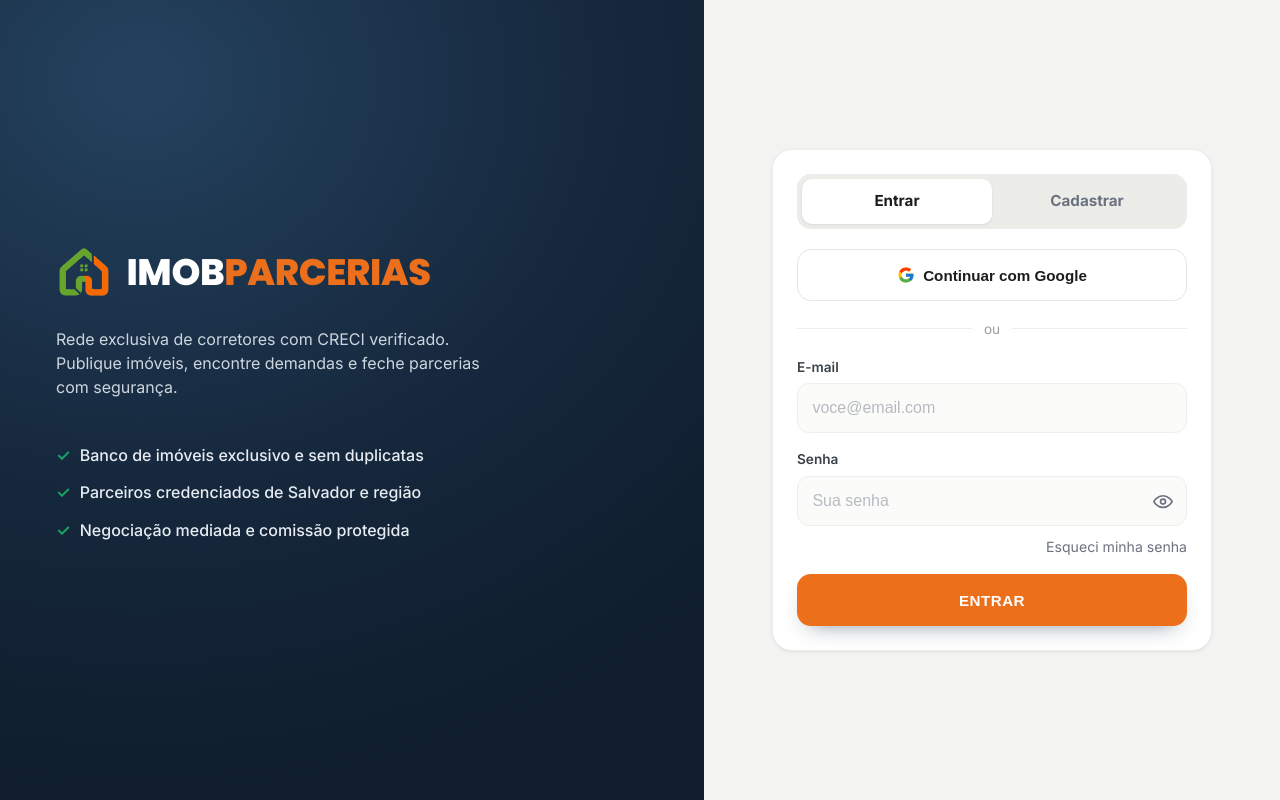
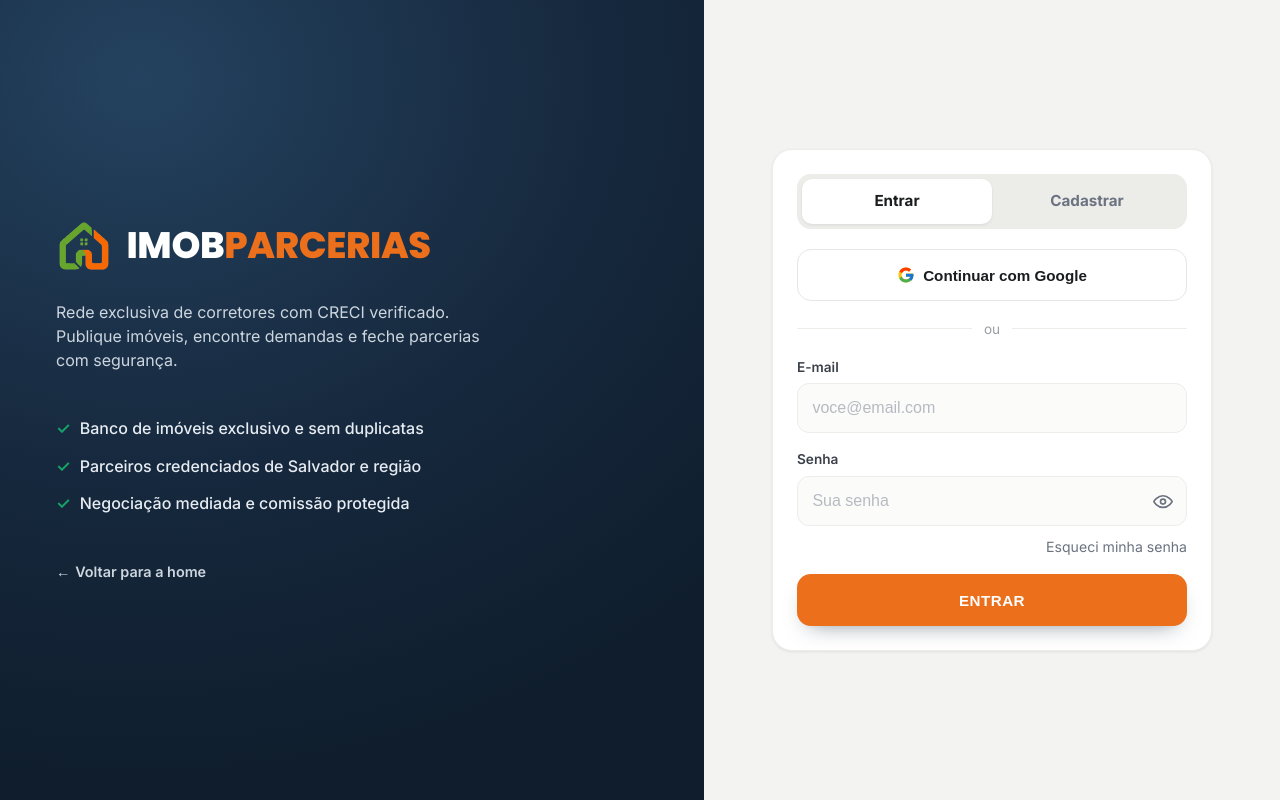
Before and after one commit to mvgestaodeimoveis-cell/IMOBPARCERIAS-MVP, a Next.js app in the folder apps/web/: page /login in a window 1280 px wide. Built offline with nearby package versions, Linux system fonts and the light colour scheme.

Commit message:
feat(web): link 'Voltar para a home' nas telas de auth (login/cadastro) + logo clicavel

```diff
--- a/apps/web/app/globals.css
+++ b/apps/web/app/globals.css
@@ -880,6 +880,31 @@
   max-width: 440px;
   margin: 0 auto;
 }
+.auth-back {
+  display: inline-flex;
+  align-items: center;
+  gap: 0.3rem;
+  color: var(--muted);
+  font-weight: 600;
+  font-size: 0.9rem;
+  text-decoration: none;
+  transition: color 0.15s ease;
+}
+.auth-back:hover {
+  color: var(--navy);
+}
+.auth-brand-lockup {
+  text-decoration: none;
+  color: inherit;
+}
+.auth-back-brand {
+  margin-top: 2rem;
+  align-self: flex-start;
+  color: #cdd6df;
+}
+.auth-back-brand:hover {
+  color: #fff;
+}
 
 /* ---- Painel: navegação no topo aparece só no desktop ---- */
 .desktop-nav {
--- a/apps/web/components/AuthShell.tsx
+++ b/apps/web/components/AuthShell.tsx
@@ -1,3 +1,4 @@
+import Link from 'next/link';
 import { Brandmark } from './Brandmark';
 import { LogoMark } from './LogoMark';
 
@@ -5,12 +6,12 @@
   return (
     <div className="auth">
       <aside className="auth-brand">
-        <div className="auth-brand-lockup">
+        <Link href="/" className="auth-brand-lockup" aria-label="Ir para a home">
           <LogoMark size={56} />
           <h2>
             Imob<span style={{ color: 'var(--orange)' }}>Parcerias</span>
           </h2>
-        </div>
+        </Link>
         <p>
           Rede exclusiva de corretores com CRECI verificado. Publique imóveis, encontre demandas e
           feche parcerias com segurança.
@@ -26,18 +27,19 @@
             <b>✓</b> Negociação mediada e comissão protegida
           </li>
         </ul>
+        <Link href="/" className="auth-back auth-back-brand">
+          <span aria-hidden>←</span> Voltar para a home
+        </Link>
       </aside>
 
       <div className="auth-main">
         <header className="topbar auth-topbar">
-          <Brandmark />
-          <button className="icon-btn" aria-label="Menu">
-            <svg width="24" height="24" viewBox="0 0 24 24" fill="none" stroke="currentColor" strokeWidth="2" strokeLinecap="round">
-              <line x1="4" y1="7" x2="20" y2="7" />
-              <line x1="4" y1="12" x2="20" y2="12" />
-              <line x1="4" y1="17" x2="20" y2="17" />
-            </svg>
-          </button>
+          <Link href="/" aria-label="Ir para a home">
+            <Brandmark />
+          </Link>
+          <Link href="/" className="auth-back">
+            <span aria-hidden>←</span> Home
+          </Link>
         </header>
         <div className="auth-body">{children}</div>
       </div>
```
